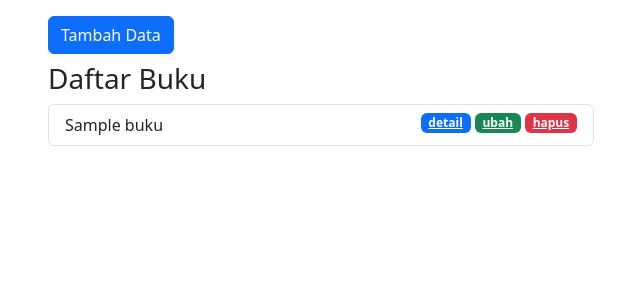
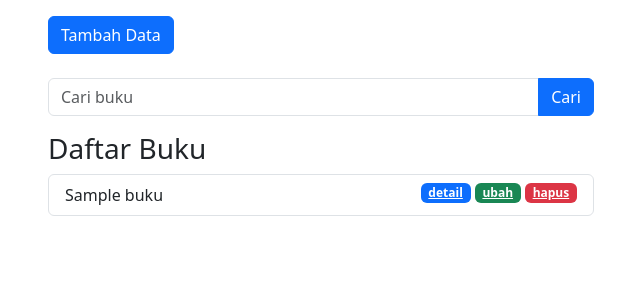
Before and after one commit to rizkikurni/latihan-mvc-php, a PHP site: the page made by app/views/buku/index.php in a window 1280 px wide. Shown: the part 56-356 px from the top of the page, without its empty margins (34-674 px from the left). Run offline with PHP 8.4, Linux system fonts and the light colour scheme; the template is opened without the code that fills it: most values are stand-ins (such as "Sample title", 1, 10 or a date in 2020); some libraries are stand-ins or nearby versions.

Commit message:
serching

```diff
--- a/app/views/buku/index.php
+++ b/app/views/buku/index.php
@@ -6,12 +6,27 @@
         </div>
     </div>
 
-    <div class="row">
+    <div class="row mb-3">
         <div class="col-lg-6">
             <button type="button" class="btn btn-primary mb-2 tombolTambahData" data-bs-toggle="modal" data-bs-target="#formModal">
                 Tambah Data
             </button>
+        </div>
+    </div>
 
+    <div class="row mb-3">
+        <div class="col-lg-6">
+            <form action="<?= BASEURL ;?>/buku/cari" method="post">
+                <div class="input-group">
+                    <input type="text" class="form-control" placeholder="Cari buku" name="keyword" id="keyword" >
+                    <button class="btn btn-primary" type="submit" id="tombolCari" autocomplete="off">Cari</button>
+                </div>
+            </form>
+        </div>
+    </div>
+
+    <div class="row">
+        <div class="col-lg-6">
             <h3>Daftar Buku</h3>
 
                 <ul class="list-group">
```
Also changed, not shown: app/controllers/Buku.php (+8 -0 lines), app/models/Buku_model.php (+8 -0 lines).
